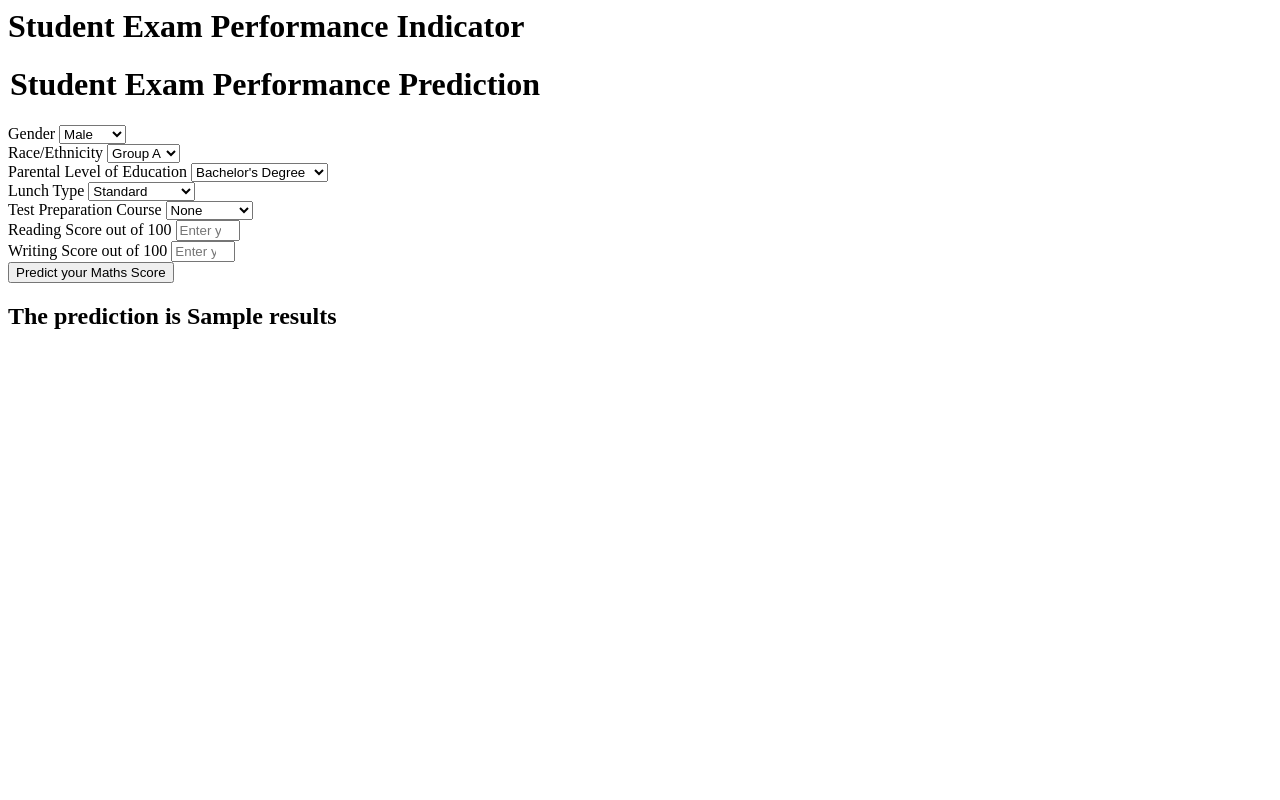
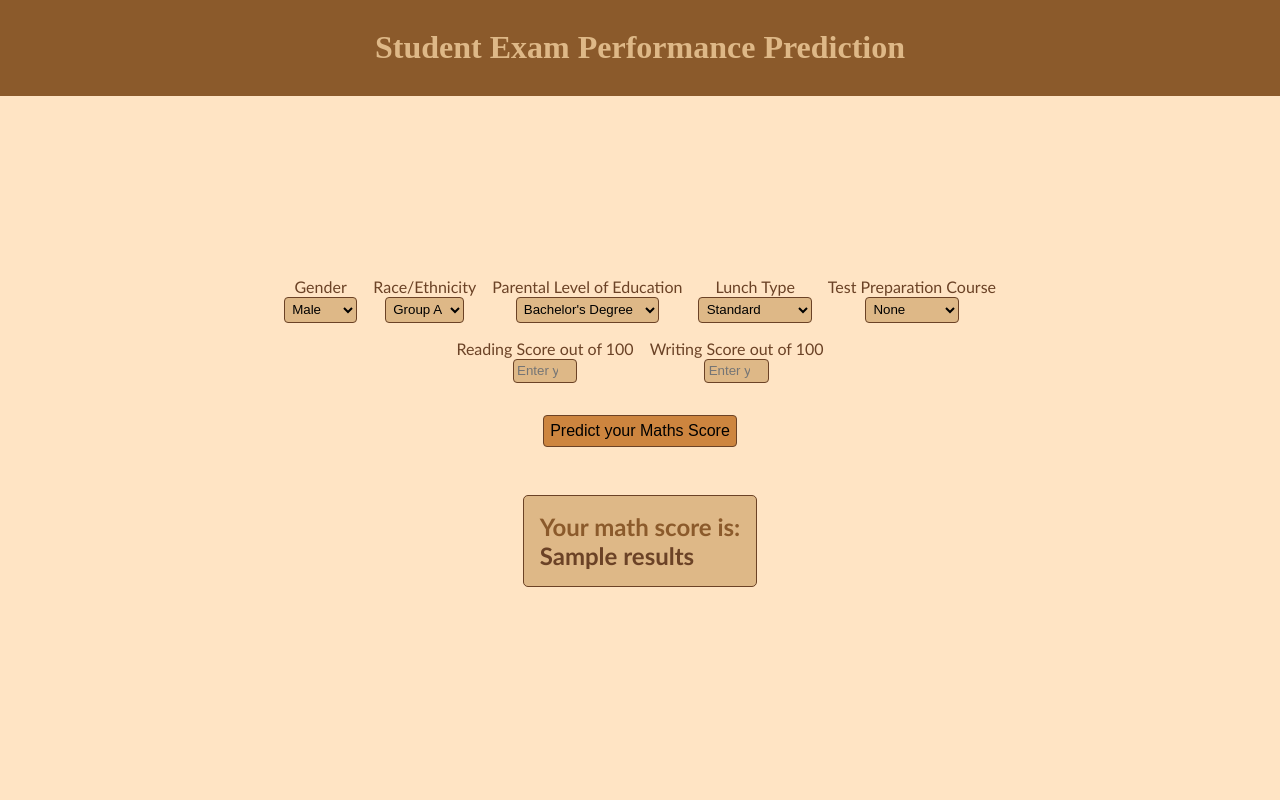
Before and after one commit to Naseef03/mlproject, a Flask app: template templates/home.html in a window 1280 px wide. Run offline with Flask 3, Linux system fonts and the light colour scheme; the template is opened without the code that fills it: most values are stand-ins (such as "Sample title", 1, 10 or a date in 2020).

Commit message:
Adds styling for home page

```diff
--- /dev/null
+++ b/static/home.css
@@ -0,0 +1,89 @@
+body {
+    margin: 0;
+    padding: 0;
+    display: flex;
+    flex-direction: column;
+    align-items: stretch;
+    justify-content: center;
+    width: 100vw;
+    height: 100vh;
+}
+
+.header {
+    box-sizing: border-box;
+    width: 100%;
+    margin: 0;
+    padding: .5rem;
+    text-align: center;
+    background-color: #8B5A2B;
+    color: #DEB887;
+}
+
+.login {
+    margin: 0;
+    flex-grow: 1;
+    display: flex;
+    flex-direction: column;
+    align-items: center;
+    justify-content: center;
+    background-color: #FFE4C4;
+    color: #6B4226;
+    font-family: 'Gill Sans', 'Gill Sans MT', Calibri, 'Trebuchet MS', sans-serif;
+}
+
+.inputs {
+    margin: auto;
+    width: 75%;
+    display: flex;
+    flex-direction: row;
+    align-items: center;
+    justify-content: center;
+    flex-wrap: wrap;
+    gap: 1rem;
+    margin-bottom: 2rem;
+}
+
+.mb-3 {
+    display: flex;
+    flex-direction: column;
+    align-items: center;
+    justify-content: center;
+    flex-wrap: wrap;
+    gap: 0.1rem;
+}
+
+.form-control {
+    border-radius: 4px;
+    padding: 0.2rem;
+    border: 1px solid #6B4226;
+    background-color: #DEB887;
+}
+
+.btn {
+    border-radius: 4px;
+    padding: 0.4rem;
+    font-size: 1rem;
+    border: 1px solid #6B4226;
+    background-color: #CD853F;
+}
+
+.result {
+    border: 1px solid #6B4226;
+    border-radius: 5px;
+    background-color: #DEB887;
+    margin: 2rem;
+    padding: 1rem;
+}
+
+.result>h2 {
+    text-align: center;
+    margin: 0;
+    padding: 0;
+    color: #8B5A2B;
+}
+
+.result>p {
+    margin: 0;
+    padding: 0;
+    font-size: 1.5rem;
+}
--- a/templates/home.html
+++ b/templates/home.html
@@ -1,12 +1,15 @@
 <html>
+    <head>
+        <link rel="stylesheet" href="static/home.css" />
+    </head>
     <body>
+        <div class="header">
+            <h1>Student Exam Performance Prediction</h1>
+        </div>
+
         <div class="login">
-            <h1>Student Exam Performance Indicator</h1>
-
             <form action="{{ url_for('predict_datapoint')}}" method="post">
-                <h1>
-                    <legend>Student Exam Performance Prediction</legend>
-                </h1>
+                <div class="inputs">
                     <div class="mb-3">
                         <label class="form-label">Gender</label>
                         <select class="form-control" name="gender" placeholder="Enter your Gender" required>
@@ -57,13 +60,19 @@
                         <label class="form-label">Writing Score out of 100</label>
                         <input type="number" name="writing_score" class="form-control" placeholder="Enter your Writing Score" min=0 max=100 required>
                     </div>
+                </div>
                 <div class="mb-3">
                     <input type="submit" class="btn btn-primary" value="Predict your Maths Score" required>
                 </div>
             </form>
+            <div class="result">
                 <h2>
-                The prediction is {{results}}
+                    Your math score is:
                 </h2>
+                <p>
+                    <strong>{{results}}</strong>
+                </p>
+            </div>
         </div>
     </body>
 </html>
```
Also changed, not shown: templates/index.html (+8 -1 lines), static/style.css (added). Lines whose indentation alone changed are shown as unchanged.
